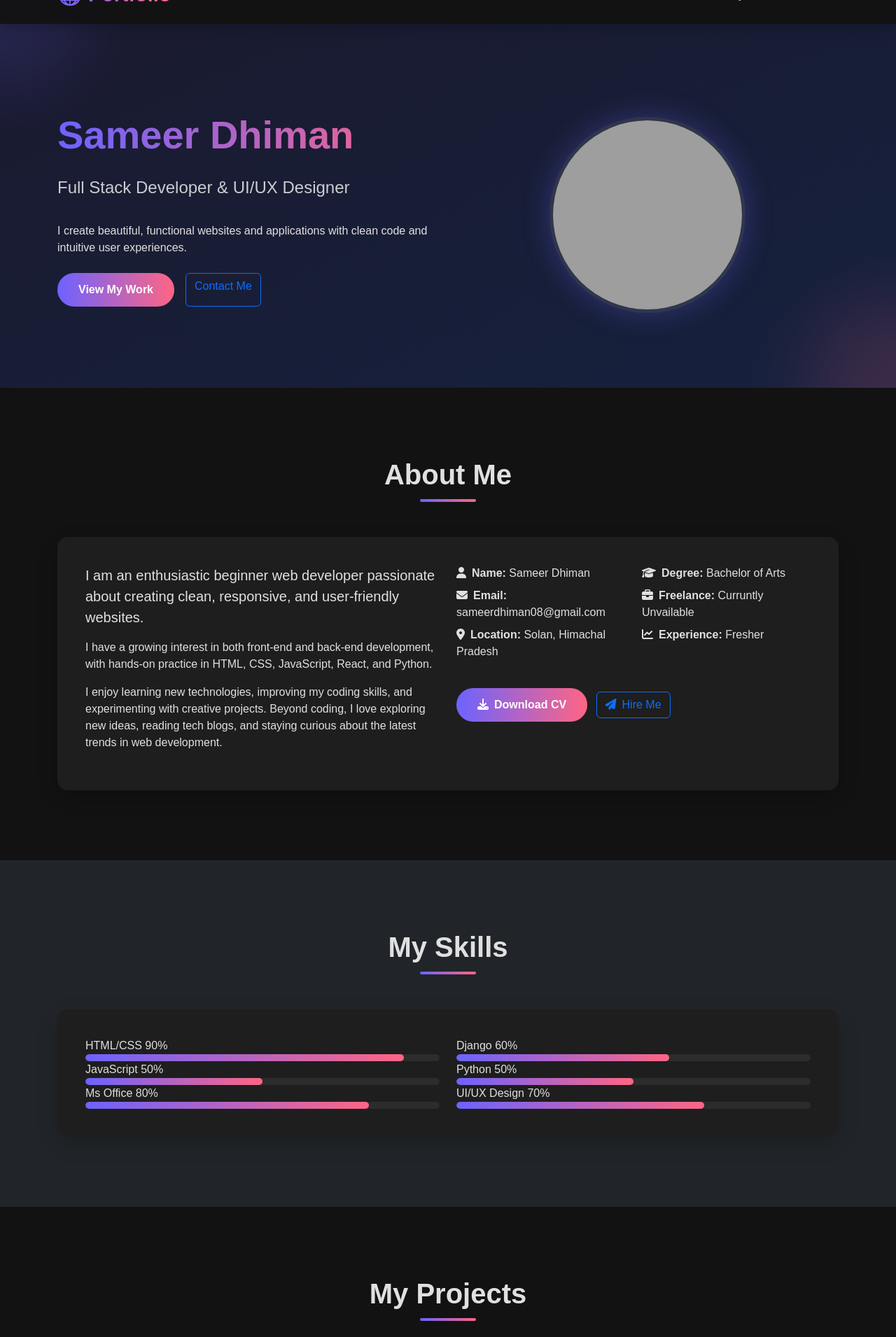
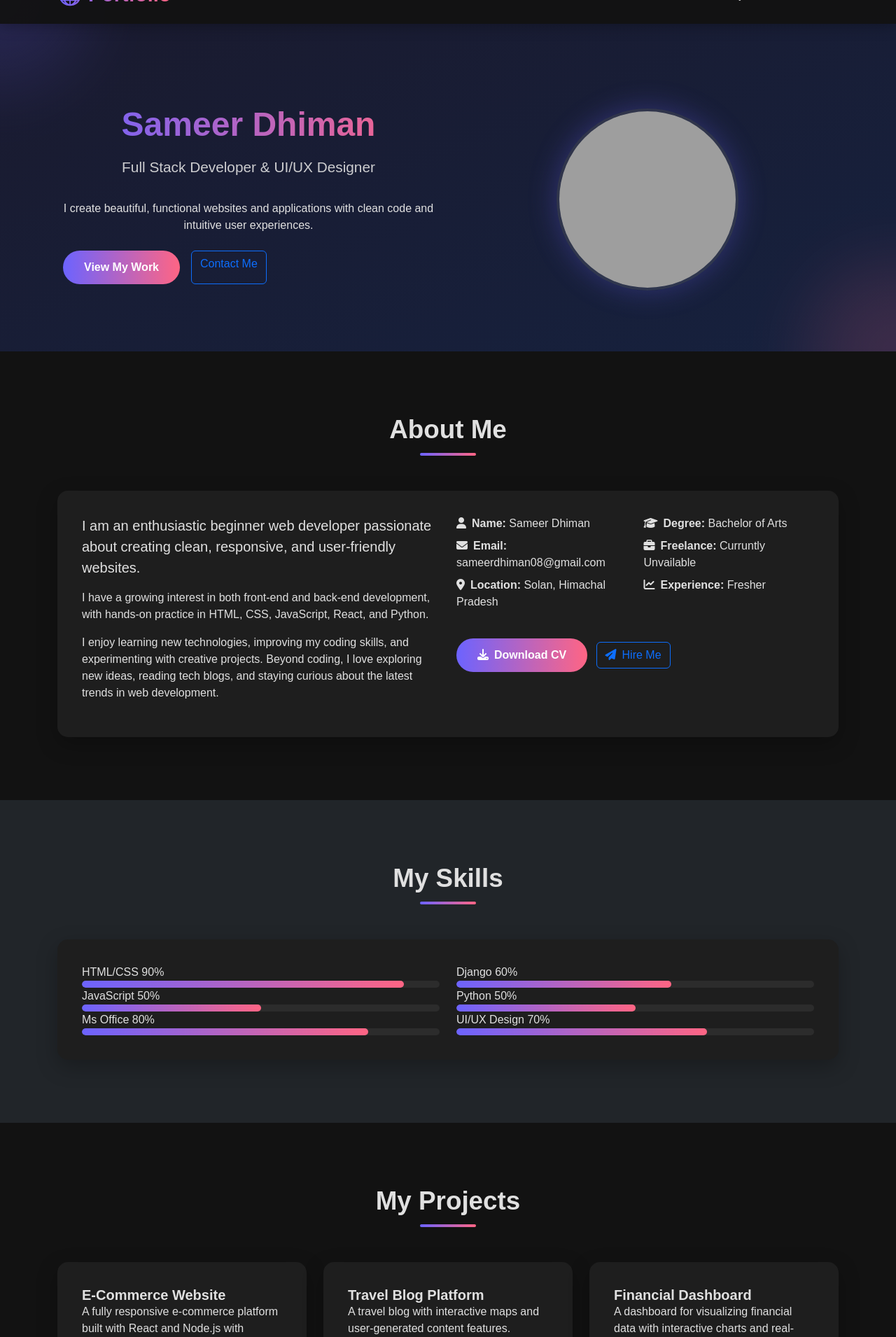
Before and after one commit to sameerdhiman08-dev/My-porfolio, a Django app: page / in a window 1280 px wide. Shown: the part 49-1959 px from the top of the page at 70% size. Run offline with Django 5.2, Linux system fonts and the light colour scheme; grey boxes are pictures that could not be loaded.

Commit message:
Fixed static files for Render

```diff
--- a/myapp/static/css/style.css
+++ b/myapp/static/css/style.css
@@ -8,20 +8,24 @@
     --text-color: #e0e0e0;
 }
 
-/* Body and typography */
+/* 🩶 Global Styles */
 body {
     font-family: 'Montserrat', sans-serif;
     background-color: var(--dark-color);
     color: var(--text-color);
     scroll-behavior: smooth;
+    margin: 0;
+    padding: 0;
+    overflow-x: hidden;
 }
 
 h1, h2, h3, h4, h5, h6 {
     font-family: 'Raleway', sans-serif;
     font-weight: 700;
+    margin: 0;
 }
 
-/* Navigation */
+/* 🧭 Navbar */
 .navbar {
     background-color: rgba(18, 18, 18, 0.95) !important;
     box-shadow: 0 2px 20px rgba(0, 0, 0, 0.3);
@@ -60,15 +69,17 @@ h1, h2, h3, h4, h5, h6 {
     width: 100%;
 }
 
-/* Hero Section */
+/* 🌌 Hero Section */
 .hero {
     background: linear-gradient(to bottom right, #1a1a2e 0%, #16213e 100%);
-    padding: 160px 0 100px;
+    padding: 150px 0 80px;
     position: relative;
     overflow: hidden;
+    text-align: center;
 }
 
-.hero:before, .hero:after {
+.hero::before,
+.hero::after {
     content: '';
     position: absolute;
     width: 300px;
@@ -76,54 +87,66 @@ h1, h2, h3, h4, h5, h6 {
     border-radius: 50%;
     opacity: 0.2;
     filter: blur(40px);
+    z-index: 0;
 }
 
-.hero:before {
+.hero::before {
     background: radial-gradient(var(--primary-color), transparent);
     top: -150px;
     left: -150px;
 }
 
-.hero:after {
+.hero::after {
     background: radial-gradient(var(--secondary-color), transparent);
     bottom: -150px;
     right: -150px;
 }
 
-.hero-content { position: relative; z-index: 2; }
+.hero-content {
+    position: relative;
+    z-index: 2;
+    padding: 0 20px;
+}
 
 .hero-title {
-    font-size: 3.5rem;
+    font-size: 3rem;
     font-weight: 800;
-    margin-bottom: 1.5rem;
+    margin-bottom: 1rem;
     background: linear-gradient(to right, var(--primary-color), var(--secondary-color));
-     background-clip: text;
     -webkit-background-clip: text;
+    background-clip: text;
     -webkit-text-fill-color: transparent;
 }
 
-.hero-subtitle { font-size: 1.5rem; margin-bottom: 2rem; opacity: 0.9; }
+.hero-subtitle {
+    font-size: 1.3rem;
+    margin-bottom: 2rem;
+    opacity: 0.9;
+}
 
 .profile-img {
-    width: 280px;
-    height: 280px;
+    width: 260px;
+    height: 260px;
     object-fit: cover;
-    border: 5px solid rgba(255, 255, 255, 0.1);
+    border: 4px solid rgba(255, 255, 255, 0.1);
+    border-radius: 50%;
     box-shadow: 0 0 40px rgba(108, 99, 255, 0.3);
 }
 
-/* Section Styling */
-.section { padding: 100px 0; }
+/* 📦 Section Styling */
+.section {
+    padding: 90px 0;
+}
 
 .section-title {
     position: relative;
     padding-bottom: 15px;
     margin-bottom: 50px;
     text-align: center;
-    font-size: 2.5rem;
+    font-size: 2.3rem;
 }
 
-.section-title:after {
+.section-title::after {
     content: '';
     position: absolute;
     bottom: 0;
@@ -135,25 +158,38 @@ h1, h2, h3, h4, h5, h6 {
     border-radius: 2px;
 }
 
-/* About / Skills / Contact Cards */
-.about-content, .skills-container, .contact-form, .portfolio-filters .project-card, .contact-info {
+/* 💡 Card Containers */
+.about-content,
+.skills-container,
+.contact-form,
+.project-card,
+.contact-info {
     background-color: var(--medium-dark);
     border-radius: 15px;
-    padding: 40px;
-    box-shadow: 0 10px 30px rgba(0, 0, 0, 0.2);
+    padding: 35px;
+    box-shadow: 0 10px 30px rgba(0, 0, 0, 0.25);
 }
 
-/* Progress bars */
-.progress { height: 10px; border-radius: 5px; background-color: #2c2c2c; }
-.progress-bar { border-radius: 5px; background: linear-gradient(to right, var(--primary-color), var(--secondary-color)); }
+/* 📊 Progress Bars */
+.progress {
+    height: 10px;
+    border-radius: 5px;
+    background-color: #2c2c2c;
+}
 
-/* Buttons */
+.progress-bar {
+    border-radius: 5px;
+    background: linear-gradient(to right, var(--primary-color), var(--secondary-color));
+}
+
+/* 🔘 Buttons */
 .btn-primary {
     background: linear-gradient(to right, var(--primary-color), var(--secondary-color));
     border: none;
     padding: 12px 30px;
     border-radius: 30px;
     font-weight: 600;
+    color: #fff;
     transition: all 0.3s ease;
 }
 
```
Also changed, not shown: other parts of myapp/static/css/style.css (+40 -10 lines).
